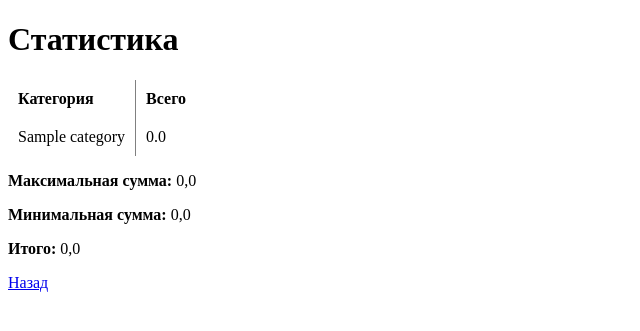
After one commit to Kozorez-V/expense-tracker, a Django app: page /expense_tracker/statistics/week/ in a window 1280 px wide. The commit adds this page. Shown: the top 331 px of the page, without its empty margins (0-640 px from the left). Run offline with Django 4.2, Linux system fonts and the light colour scheme; a user stored in the database is signed in; tables that the repository leaves empty hold one stand-in row (values such as "Sample post").

Commit message:
get current week expenses

```diff
--- a/expense_tracker/expense_tracker/models.py
+++ b/expense_tracker/expense_tracker/models.py
@@ -1,5 +1,3 @@
-from datetime import date
-
 from django.db import models
 from django.contrib.auth.models import User
 from django.core.validators import MinValueValidator
--- a/expense_tracker/expense_tracker/templates/expense_tracker/statistics.html
+++ b/expense_tracker/expense_tracker/templates/expense_tracker/statistics.html
@@ -3,7 +3,8 @@
 {% block content %}
 <h1>{{ title }}</h1>
 
-<a href="{% url 'today_statistics' %}">Сегодня</a>
+<p><a href="{% url 'today_statistics' %}">Сегодня</a></p>
+<p><a href="{% url 'week_statistics' %}">За неделю</a></p>
 
 <p><a href="{% url 'home' %}">Назад</a></p>
 
--- /dev/null
+++ b/expense_tracker/expense_tracker/templates/expense_tracker/week_statistics.html
@@ -0,0 +1,51 @@
+{% extends 'expense_tracker/base.html' %}
+
+{% block content %}
+<h1>{{ title }}</h1>
+
+<table cellpadding="10" rules="cols">
+	<tbody>
+		<tr>
+            <td><b>Категория</b></td>
+			<td><b>Всего</b></td>
+		</tr>
+        {% for category in categories %}
+
+		<tr>
+			<td>{{ category.name }}</td>
+
+			{% if category.pk in category_total_pk %}
+
+			{% for cat_total in category_total %}
+
+			{% if cat_total.category == category.pk %}
+			<td>
+				{{ cat_total.total_amount }}
+			</td>
+			{% endif %}
+
+			{% endfor %}
+
+			{% else %}
+			 <td>0.0</td>
+
+            {% endif %}
+
+		</tr>
+        {% endfor %}
+
+
+	</tbody>
+</table>
+
+<p><b>Максимальная сумма:</b> {{ max_amount.amount__max }}</p>
+<p><b>Минимальная сумма:</b> {{ min_amount.amount__min }}</p>
+<p><b>Итого:</b> {{ total.amount__sum }}</p>
+
+<p><a href="{% url 'statistics' %}">Назад</a></p>
+
+{% for exp in week %}
+<p>{{ exp.name }} | {{ exp.week }}</p>
+{% endfor %}
+
+{% endblock %}
--- a/expense_tracker/expense_tracker/urls.py
+++ b/expense_tracker/expense_tracker/urls.py
@@ -19,5 +19,6 @@ urlpatterns = [
     path('delete_expense/<int:pk>', delete_expense, name='delete_expense'),
     path('statistics/', statistics, name='statistics'),
     path('statistics/today/', TodayStatistics.as_view(), name='today_statistics'),
+    path('statistics/week/', WeekStatistics.as_view(), name='week_statistics'),
     path('__debug__/', include('debug_toolbar.urls'))
 ]
--- a/expense_tracker/expense_tracker/views.py
+++ b/expense_tracker/expense_tracker/views.py
@@ -6,6 +6,7 @@ from django.contrib.auth.views import LoginView
 from django.shortcuts import render, redirect, get_object_or_404
 from django.views.generic import CreateView, ListView
 from django.db.models import Sum, Max, Min
+from django.db.models.functions import ExtractIsoWeekDay, ExtractWeek
 
 from .forms import *
 
@@ -43,6 +44,36 @@ class TodayStatistics(ListView):
         context['total'] = today_expenses.aggregate(Sum('amount', default=0.0))
         context['max_amount'] = today_expenses.aggregate(Max('amount', default=0.0))
         context['min_amount'] = today_expenses.aggregate(Min('amount', default=0.0))
+
+        context['title'] = 'Статистика'
+
+        return context
+
+
+class WeekStatistics(ListView):
+    model = Category
+    context_object_name = 'categories'
+    template_name = 'expense_tracker/week_statistics.html'
+
+    def get_queryset(self):
+        return Category.objects.filter(user=self.request.user)
+
+    def get_context_data(self, **kwargs):
+        context = super().get_context_data(**kwargs)
+        current_week_expenses = Expense.objects.filter(date__week=date.today().isocalendar()[1],
+                                                                  user=self.request.user)
+
+        context['category_total'] = current_week_expenses.values('category').annotate(total_amount=Sum('amount', default=0.0))
+        context['category_total_pk'] = context['category_total'].values_list('category', flat=True)
+
+        context['total'] = current_week_expenses.aggregate(Sum('amount', default=0.0))
+        context['max_amount'] = current_week_expenses.aggregate(Max('amount', default=0.0))
+        context['min_amount'] = current_week_expenses.aggregate(Min('amount', default=0.0))
+
+        # Определить текущую неделю (неделя начинается с понедельника)
+        # Сгруппировать расходы по неделе
+
+        # context['week'] = current_week_expenses.annotate(week=ExtractIsoWeekDay('date'))
 
         context['title'] = 'Статистика'
 
```
Also changed, not shown: expense_tracker/expense_tracker/admin.py (line endings or trailing spaces).
